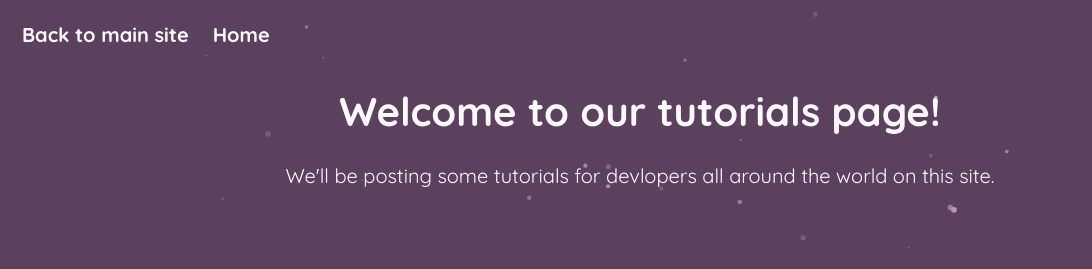
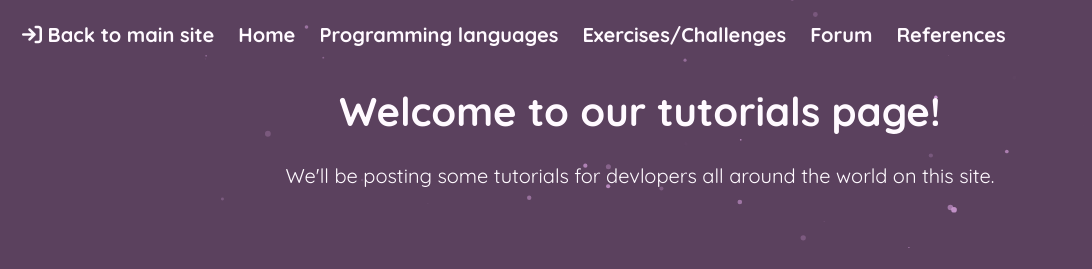
Before and after one commit to Arduino-Exchange/tutorials-website, a plain HTML site: page public/index.html in a window 1280 px wide. Shown: the top 269 px of the page, 0-1092 px from the left. Drawn offline with nearby package versions, Linux system fonts and the light colour scheme.

Commit message:
Update index.html

```diff
--- a/public/index.html
+++ b/public/index.html
@@ -11,14 +11,21 @@
   <script src="https://cdnjs.cloudflare.com/ajax/libs/particles.js/2.0.0/particles.min.js" crossorigin="anonymous"
     referrerpolicy="no-referrer"></script>
   <title>Tutorials | Arduino Exchange</title>
+  <link rel="shortcut icon" href="/favicon.jpg" />
+  <meta name="description"
+  content="A friendly community for anyone to work on code, improving your skills, and collaborate with each other.">
 </head>
 
 
 <body>
   <div class="navbar-container">
     <div class="navbar-links">
-      <a href="https://arduinoexchange.xyz/">Back to main site</a>
+      <a href="https://arduinoexchange.xyz/"><i class="fa-solid fa-arrow-right-to-bracket"></i> Back to main site</a>
       <a href="/">Home</a>
+      <a href="/public/programming-lang/">Programming languages</a>
+      <a href="/public/challenges/">Exercises/Challenges</a>
+      <a href="https://forum.arduinoexchange.xyz">Forum</a>
+      <a href="/public/references/">References</a>
     </div>
     <div class="navbar-icons">
       <a href="https://discord.gg/9y7Uc4kxgh"><i class="fa-brands fa-discord"></i></a>
@@ -42,8 +49,7 @@
     </center>
   </div>
   <footer>
-    © Arduino Exchange 2022 - Made with ❤️ by <a class="about-link" href="https://arduinoexchange.xyz/about">our
-      developers.</a>
+    © Arduino Exchange 2022 - Made with ❤️ by <a class="about-link" href="https://arduinoexchange.xyz/about">our developers.</a>
   </footer>
   <div id="particles-bg"></div>
   <script>
```
